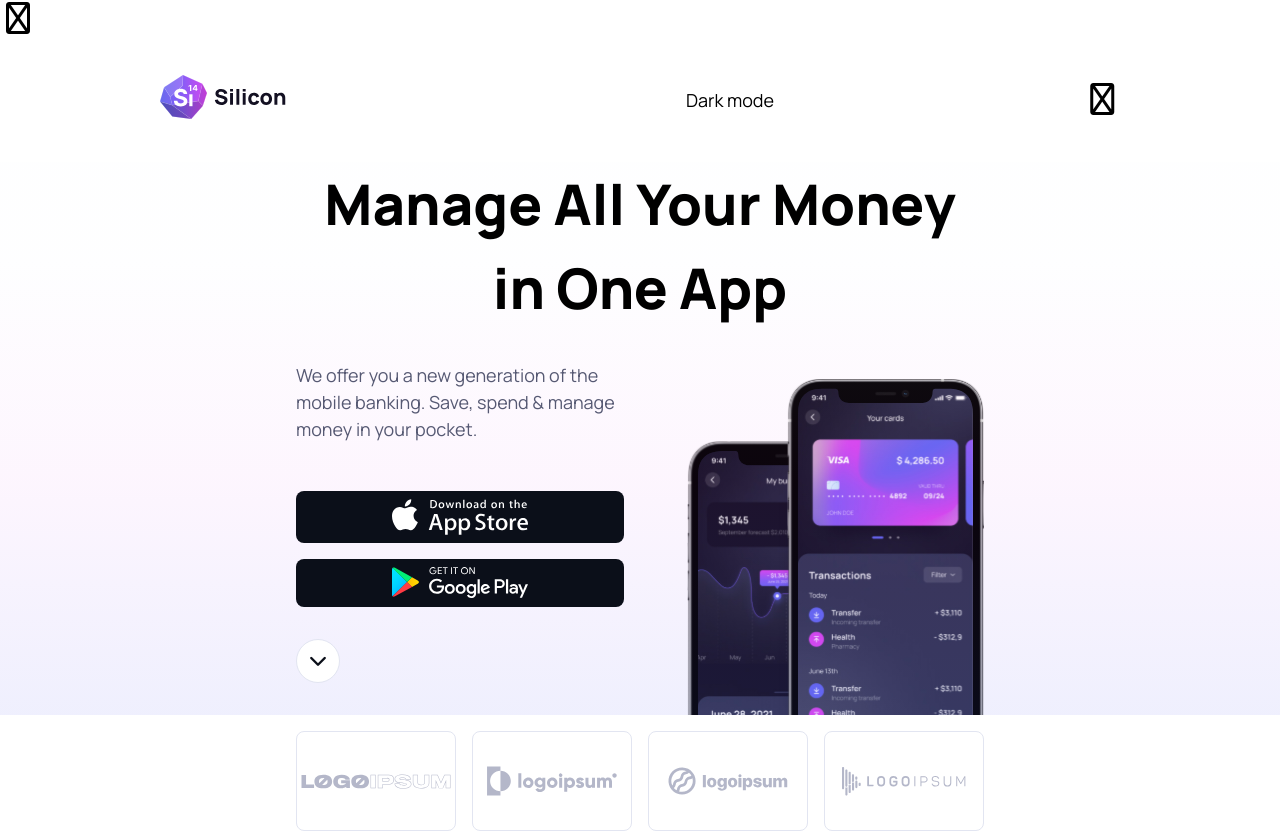
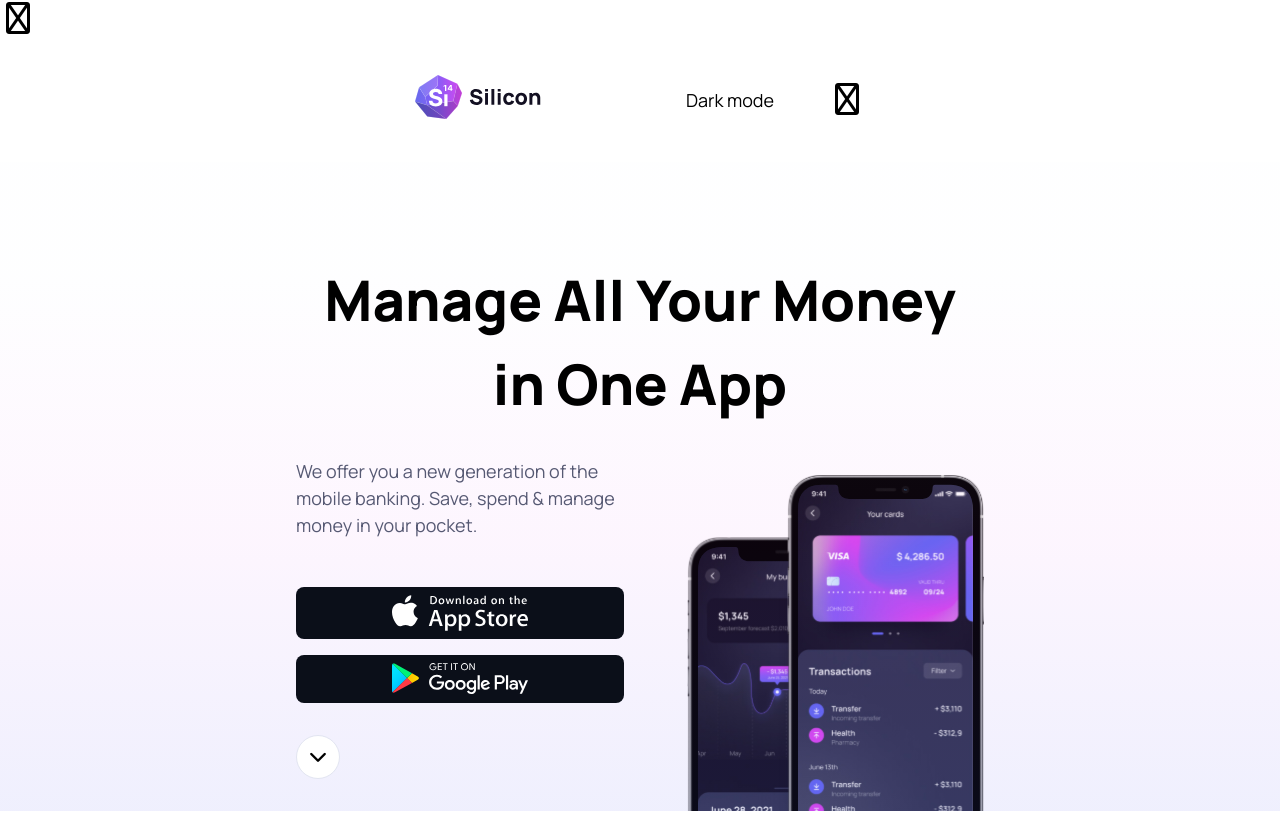
Before and after one commit to malson89s/reactapp, a React (Vite) app: page / in a window 1280 px wide. Shown: the top 833 px of the page. Built offline with nearby package versions, Linux system fonts and the light colour scheme; no server answers; some icons are missing.

Commit message:
fixing styling misstakes darkmode

```diff
--- a/src/main.css
+++ b/src/main.css
@@ -21,11 +21,17 @@
     --color-box-shadow:0px 4.4px 12px -1px rgba(19, 16, 34, 0.06), 0px 2px 6.4px -1px rgba(19, 16, 34, 0.03);
     --color-hover-accordion-button: #6365f1be;
     --button-circle-text-hover-color: #0b0f19;
+    --button-circle-color: ;
+    --button-circle-background-color:#ffffff ;
     --background-color-opasity: linear-gradient(0deg, rgba(99,102,241,0.1) 0%, rgba(218,70,239,0.05) 42%, rgba(241,244,253,0.07) 83%);
 
     --background-color:#EFF2FC;
     --background-accent-color:#FFFFFF;
     --background-color-opasity-nav:#FFFFFF;
+    --button-circle-icon-color:#F3F6FF;
+
+
+
 
 
     --container-padding: 1rem;
@@ -37,6 +43,11 @@
     --link-active-color: #6366f1;
     --box-shadow: 0 0 8px 2px #rgba(0, 0, 0, 0.04);
     --button-accordion-icon-color: #565973;
+    --background-color-subscribe:#EFF2FC ;
+    --button-arrow-accordion: #0B0F19;
+    --color-active-accordion: #6366F1;
+
+
 }
 
 
@@ -56,11 +67,8 @@
 
     --button-download-background-color: #e2e5f1;
     --button-download-text-color: #0b0f19;
-
-
-
-
-
+    --background-color-subscribe: #1f2029;
+    --color-divider-border-gray:#33354d ;
 
 
     --text-color: #666b7d;
@@ -68,6 +76,10 @@
 
     --border-color: #33354d;
     --box-shadow: 0 0 5px #rgba(180, 180, 180, 0.1);
+    --button-circle-background-color:#33354d ;
+    --button-circle-icon-color:#292a38 ;
+    --button-arrow-accordion: #FFFFFF;
+    --color-active-accordion:#6366F1;
 
 
 
@@ -78,6 +90,7 @@
 
 * {
     box-sizing: border-box;
+
 }
 /* DARK END */
 
@@ -242,9 +255,9 @@ a:is(:hover, :focus) {
     justify-content: center;
     align-items: center;
     border-radius: 50%;
-    border: 1px solid var(--color-divider-border-gray);
-    background-color: var(--color-white);
-    color: var(--color-dark);
+    border: 1px solid var(--color-divider-border-gray); /* border cirkel*/
+    background-color: var(--button-circle-background-color); /* fyllnad cirkel knapp*/
+    color: var(--active-acordion-text); /* pil ner färg*/
 }
 
 
@@ -322,9 +335,8 @@ a:is(:hover, :focus) {
 
 .navbar {
   display: none;
-
-
-
+  width: 650px;
+  padding-left: 1rem;
 
 }
 
@@ -348,6 +360,7 @@ a:is(:hover, :focus) {
 
 #auth-signin {
     display: none;
+    margin-left: 2rem;
 
 
 }
@@ -355,7 +368,7 @@ a:is(:hover, :focus) {
 
 header .container-nav {
     display: flex;
-    justify-content: space-around;
+    justify-content: center;
     padding: 2rem;
     align-items: center;
     width: 100%;
@@ -401,6 +414,7 @@ footer {
     display: none;
     padding-top: 1rem;
     padding-bottom: 2rem;
+    padding-top: 4rem;
 
     .container {
         display: flex;
@@ -520,6 +534,7 @@ footer {
    background:var(--background-color-secondary);
    background: var(--background-color-opasity);
    padding-bottom: 2rem;
+   padding-top: 6rem;
 
    overflow: hidden;
 
@@ -599,7 +614,7 @@ footer {
          }
        }
        .discover-more {
-            color: var(--color-dark);
+            color: var(--active-acordion-text);
             display: flex;
             align-items: center;
             justify-content: center;
@@ -872,6 +887,7 @@ footer {
         padding: 1rem;
         opacity: 95%;
 
+
     }
 
     .grid-item-1 {
@@ -879,6 +895,7 @@ footer {
         grid-row: 1 / 2;
         transform: translateY(50%);
         padding-left: 1rem;
+
 
 
     }
@@ -892,7 +909,7 @@ footer {
             width: 80%;
             padding-top: .5rem;
             padding-left: 1rem;
-            padding-right: 7rem;
+            padding-right: 6rem;
         }
     }
 
@@ -939,8 +956,12 @@ footer {
 
 
         .btn-2 {
-            width: 80%;
-            padding-top: 1.5rem;
+            width: 90%;
+            padding-top: 2rem;
+
+
+
+
         }
 
 
@@ -1081,7 +1102,7 @@ footer {
   }
 
 
-/* HJÄLP AV CHATGPT */
+/* HJÄLP AV CHATGPT och på testimonialsjsx/clienttestimonials */
 /* TESTIMONIAL END */
 
 
@@ -1099,6 +1120,7 @@ footer {
     grid-template-columns: 1fr 0.5fr 4fr;
     gap: 2rem;
     align-items: start;
+
   }
 
 
@@ -1209,8 +1231,8 @@ footer {
 
   .item-icon {
     font-size: 1.4rem;
-    color: var(--color-primary);
-    background-color: var(--color-lightgray);
+    color: var(--button-arrow-accordion);
+    background-color: var(--button-circle-icon-color);
     border-radius: 18px;
     padding: .5rem;
     font-weight: 400;
@@ -1218,12 +1240,13 @@ footer {
   }
 
   .item-titlebar.active .item-icon {
-    transform: rotate(180deg);
+    background-color: var(--color-active-accordion);
 
   }
 
   .item-titlebar.active {
-  color: var(--color-darkgrey);
+  color: var(--active-acordion-text);
+
   }
 
   .item-content {
@@ -1274,7 +1297,7 @@ footer {
         justify-content: center;
         align-items: center;
         border-radius: 8px;
-        background-color: var(--background-accent-color);
+        background-color: var(--background-color-subscribe);
 
 
 
```
